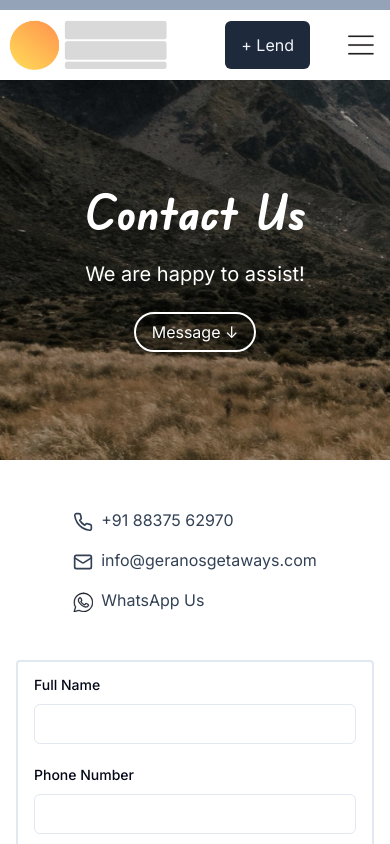
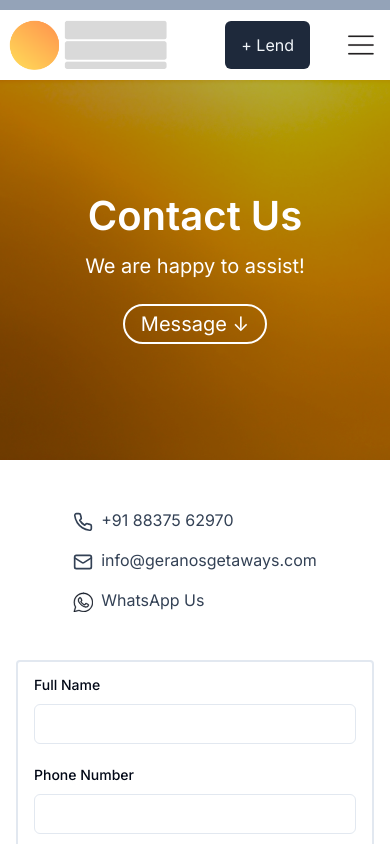
Before and after one commit to hkashyap-developer/credit-samdhan, a Next.js app: page /contact in a window 390 px wide. Shown: the top 844 px of the page. Built offline with nearby package versions, Linux system fonts and the light colour scheme.

Commit message:
changes
changes

```diff
--- a/src/app/blog/page.tsx
+++ b/src/app/blog/page.tsx
@@ -2,6 +2,7 @@ import React from 'react'
 import Link from 'next/link'
 import {Button} from '@/components/ui/button'
 import SingleBlogCard from './SingleBlogCard'
+import InnerHeroOne from '@/components/custom/Global/InnerHeroOne'
 
 export const revalidate = 10
 
@@ -17,18 +18,23 @@ const BlogPage = async() => {
 
     <div>
 
-      <div className="bg-cover bg-[url('/global/banners/orange-gradient.jpg')] bg-center min-h-[320px] md:min-h-[420px] xl:min-h-[420px] bg-slate-50">
-          <div className="bg-[rgba(0,0,0,0.3)] flex aling-middle justify-center gap-4 md:gap-6 text-center flex-col min-h-[320px] md:min-h-[420px] xl:min-h-[420px] px-4 py-12">
-          <h1 className="text-white text-[2.5rem] sm:text-5xl md:text-6xl xl:text-6xl font-EduVICWANTBeginner mb-[-8px] md:mb-[0px]">Our Blogs</h1>
-          <p className="text-white text-xl">Read experiences and stories</p>
 
-          <Link href="#cstmContId" id="cstmContId" className="max-w-min mx-auto">
-            <Button className="max-w-min mx-auto font-normal text-xl md:text-xl bg-transparent hover:bg-transparent border-2 border-white text-white p-4 md:p-6 rounded-full">
-              Read Blog ↓
-            </Button>
-          </Link>
-          </div>
-      </div>
+
+
+
+      <InnerHeroOne
+        bgImgUrl="/global/banners/orange-gradient.jpg"
+        title="Our Blogs"
+        subtitle="Read experiences and stories"
+        ctaText="Read Blogs"
+      />
+
+
+
+
+
+
+
 
       <div>
       {
--- a/src/app/contact/page.tsx
+++ b/src/app/contact/page.tsx
@@ -3,25 +3,25 @@ import React from 'react'
 import { Button } from '@/components/ui/button'
 import Link from 'next/link'
 import MainContactUs from '@/components/custom/MainContactUs'
-
+import InnerHeroOne from '@/components/custom/Global/InnerHeroOne'
 
 
 
 const Page = () => {
   return (
     <div className="min-h-[400px] flex flex-col my-12 mb-0">
-        <div className="bg-cover bg-[url('/global/banners/contact-3.jpg')] min-h-[380px] sm:min-h-[420px] bg-slate-50">
-            <div className="bg-[rgba(0,0,0,0.3)] flex aling-middle justify-center gap-6 text-center flex-col min-h-[380px] sm:min-h-[420px] px-4 py-12">
-            <h1 className="text-white text-5xl sm:text-5xl md:text-6xl font-EduVICWANTBeginner">Contact Us</h1>
-            <p className="text-white text-xl">We are happy to assist!</p>
 
-            <Link href="#cstmContId" id="cstmContId" className="max-w-min mx-auto">
-              <Button className="max-w-min mx-auto font-normal text-md md:text-xl bg-transparent hover:bg-transparent border-2 border-white text-white p-4 md:p-6 rounded-full">
-                Message ↓
-              </Button>
-            </Link>
-            </div>
-        </div>
+
+
+
+      <InnerHeroOne
+        bgImgUrl="/global/banners/orange-gradient.jpg"
+        title="Contact Us"
+        subtitle="We are happy to assist!"
+        ctaText="Message"
+      />
+
+
 
         <div  className="flex flex-col xl:flex-row max-w-[600px] w-full mx-auto xl:max-w-full gap-12 justify-center p-4 pt-12 sm:p-4 sm:pt-16 md:pb-4">
           <div className="flex justify-center">
--- a/src/components/custom/Global/HeroHomeSlider/HeroHomeSlide.tsx
+++ b/src/components/custom/Global/HeroHomeSlider/HeroHomeSlide.tsx
@@ -17,7 +17,7 @@ const HeroHomeSlickSlide = (props:any) => {
         z-50 bg-[rgba(10,26,36,0.4)] min-h-[94vh] flex flex-col align-middle justify-center gap-8
         ">
             <h2
-            className="font-EduVICWANTBeginner px-8 text-white font-semibold text-4xl xl:text-7xl  text-center z-50"
+            className=" px-8 text-white font-semibold text-4xl xl:text-7xl  text-center z-50"
             >
                 {props.title}
             </h2>
--- a/src/components/custom/Global/InnerHeroOne.tsx
+++ b/src/components/custom/Global/InnerHeroOne.tsx
@@ -17,7 +17,7 @@ const InnerHeroOne = (props:any) => {
 
 
         <div className="bg-[rgba(0,0,0,0.3)] flex aling-middle justify-center gap-6 md:gap-6 text-center flex-col min-h-[380px] md:min-h-[420px] xl:min-h-[420px] px-4 py-12 z-10">
-        <h1 className="leading-10 text-white text-[2.5rem] sm:text-5xl md:text-6xl xl:text-6xl font-EduVICWANTBeginner mb-[-8px] md:mb-[0px] z-10">{props.title}</h1>
+        <h1 className="leading-10 font-semibold text-white text-[2.5rem] sm:text-5xl md:text-6xl xl:text-5xl  mb-[-8px] md:mb-[0px] z-10">{props.title}</h1>
         <p className="text-white text-xl z-10">{props.subtitle}</p>
 
         <Link href="#cstmContId" id="cstmContId" className="max-w-min mx-auto z-10">
```
